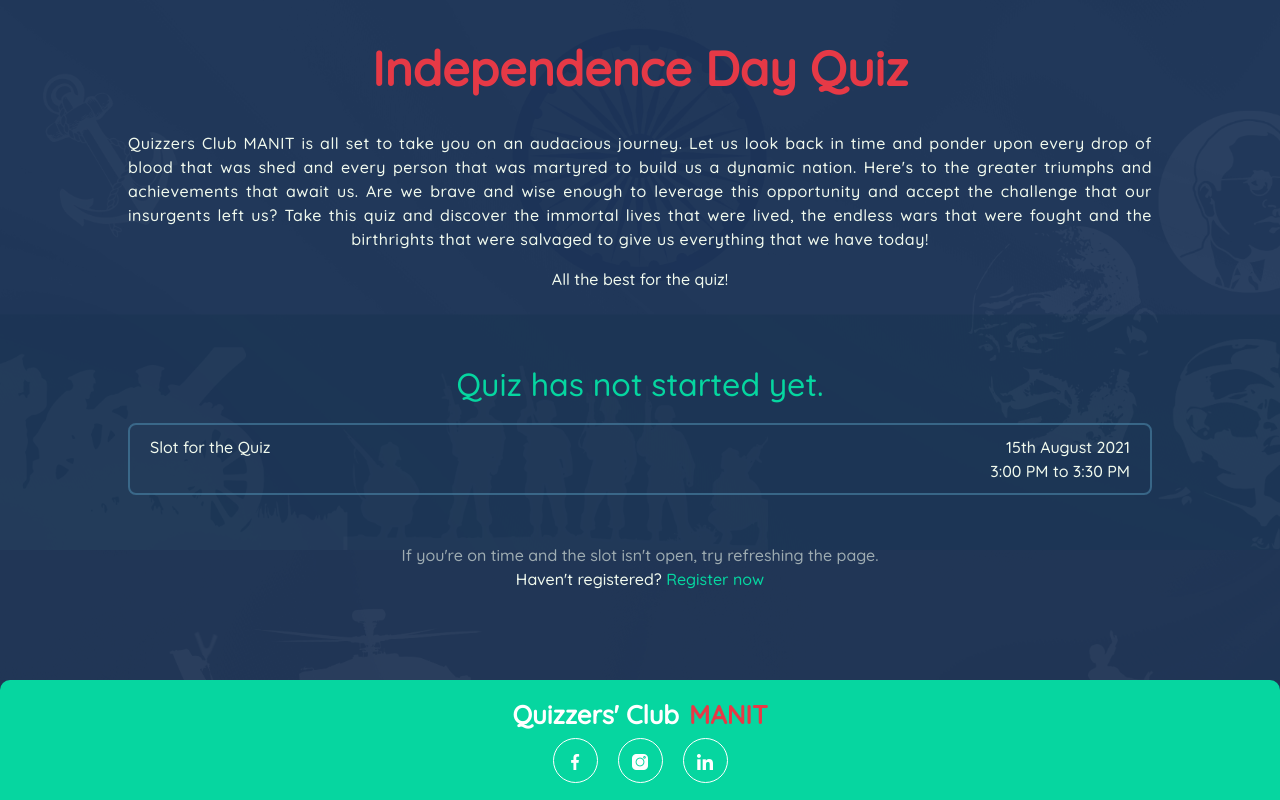
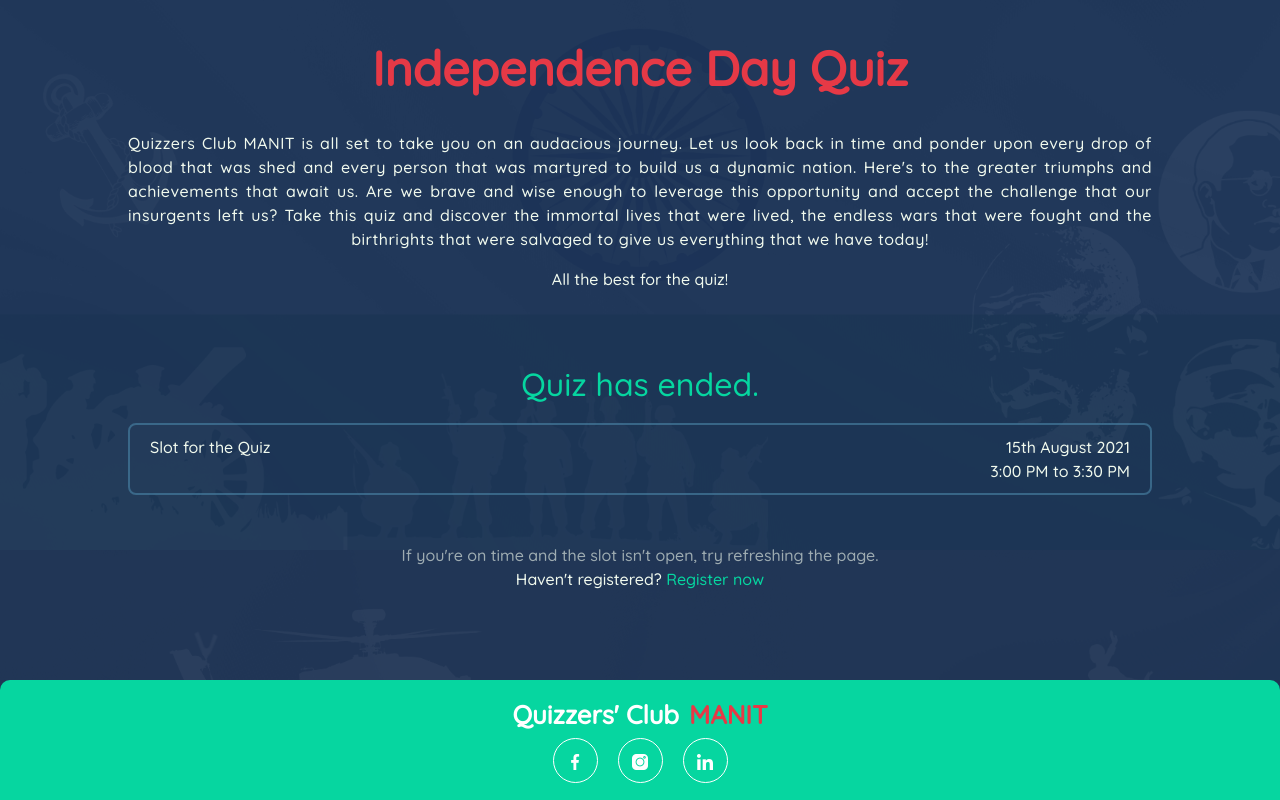
Before and after one commit to aman-malviya/carousel-based-quiz, a React (Create React App) app: page / in a window 1280 px wide. Built offline with nearby package versions, Linux system fonts and the light colour scheme.

Commit message:
Quiz ended

```diff
--- a/src/components/TestNotStarted.jsx
+++ b/src/components/TestNotStarted.jsx
@@ -5,7 +5,7 @@ export default function TextNotStarted() {
     <div style={{ padding: "0 10%" }}>
       <br />
       <div>
-        <h3 style={{'fontSize':'2rem'}}>Quiz has not started yet.</h3>
+        <h3 style={{'fontSize':'2rem'}}>Quiz has ended.</h3>
       </div>
       <div
         style={{
```
Also changed, not shown: 1 other file (tests, documents, lock files or other folders).
